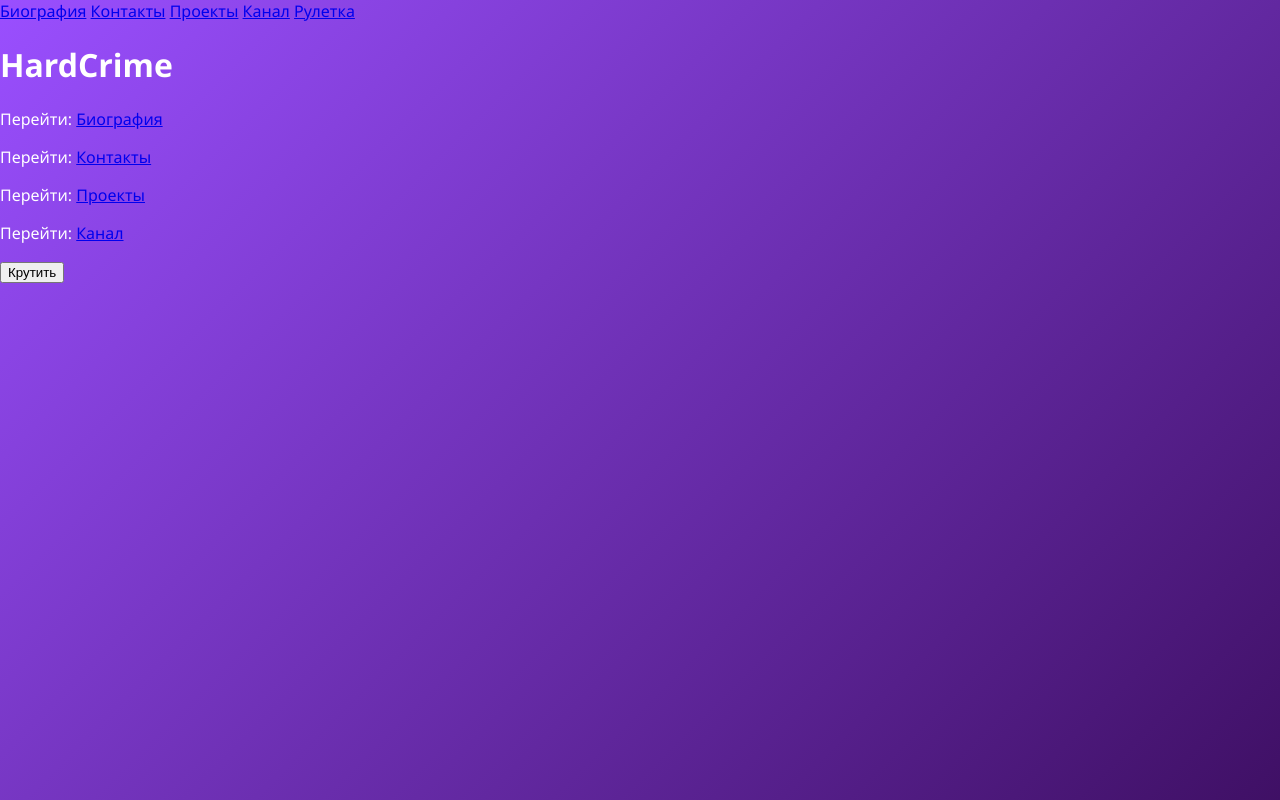
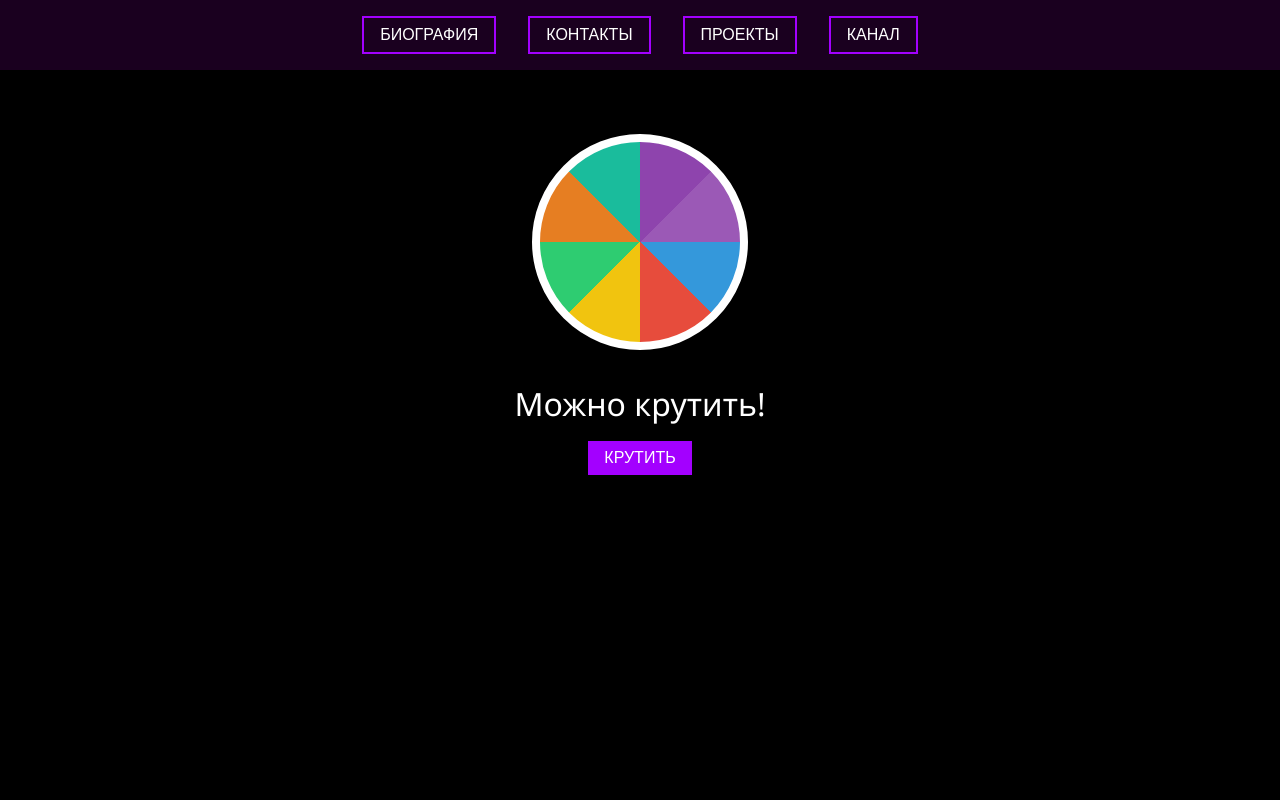
Before and after one commit to HardCrime/CrimeHard, a plain HTML site: page index.html in a window 1280 px wide. Drawn offline with Linux system fonts and the light colour scheme.

Commit message:
Add files via upload

```diff
--- a/index.html
+++ b/index.html
@@ -1,3 +1,4 @@
+
 <!DOCTYPE html>
 <html lang="ru">
 <head>
@@ -7,42 +8,34 @@
   <link rel="stylesheet" href="style.css" />
 </head>
 <body>
-  <header>
-    <nav class="navbar">
-      <a href="#bio">Биография</a>
-      <a href="#contacts">Контакты</a>
-      <a href="#projects">Проекты</a>
-      <a href="#channel">Канал</a>
-      <a href="#roulette">Рулетка</a>
-    </nav>
-  </header>
+  <nav class="nav">
+    <button onclick="showSection('bio')">БИОГРАФИЯ</button>
+    <button onclick="showSection('contacts')">КОНТАКТЫ</button>
+    <button onclick="showSection('projects')">ПРОЕКТЫ</button>
+    <button onclick="showSection('channel')">КАНАЛ</button>
+  </nav>
 
   <main>
-    <h1 class="glitch" data-text="HardCrime">HardCrime</h1>
-
-    <section class="section" id="bio">
-      <p>Перейти: <a href="https://t.me/avanbiolog" target="_blank">Биография</a></p>
+    <section id="bio" class="content-section">
+      <p>БИОГРАФИЯ:<br><a href="https://t.me/avanbiolog" target="_blank">Перейти</a></p>
     </section>
 
-    <section class="section" id="contacts">
-      <p>Перейти: <a href="https://t.me/VestHardov" target="_blank">Контакты</a></p>
+    <section id="contacts" class="content-section">
+      <p>НАПИСАТЬ МНЕ:<br><a href="https://t.me/VestHardov" target="_blank">@VestHardov</a></p>
     </section>
 
-    <section class="section" id="projects">
-      <p>Перейти: <a href="https://t.me/+_qjY_Dqsb9E3YTE5" target="_blank">Проекты</a></p>
+    <section id="projects" class="content-section">
+      <p>ПРОЕКТ «ВОСХОЖДЕНИЕ»:<br><a href="https://t.me/+_qjY_Dqsb9E3YTE5" target="_blank">Smotretz</a></p>
     </section>
 
-    <section class="section" id="channel">
-      <p>Перейти: <a href="https://t.me/ReturnCrimeSquad" target="_blank">Канал</a></p>
+    <section id="channel" class="content-section">
+      <p>КАНАЛ:<br><a href="https://t.me/ReturnCrimeSquad" target="_blank">Перейти</a></p>
     </section>
 
-    <section class="section" id="roulette">
-      <div class="roulette-wrapper">
-        <div class="wheel" id="wheel"></div>
-        <button id="spinButton" onclick="spin()">Крутить</button>
-        <p id="resultText"></p>
-        <p id="timerText"></p>
-      </div>
+    <section class="roulette-section">
+      <div class="wheel" id="wheel"></div>
+      <p id="timer">00:00:00</p>
+      <button onclick="spin()">КРУТИТЬ</button>
     </section>
   </main>
 
--- a/script.js
+++ b/script.js
@@ -1,7 +1,52 @@
-const prizes = [
-  "Деф навсегда", "Деф на неделю", "Деф на 1 раз",
-  "Скидка 25% на всё", "Скидка 25% на обучение",
-  "Обучение ручному осинту", "1 бесплатный сват",
-  "Подписка на гб на неделю", "Ничего", "Ничего", "Ничего"
-];
-...
+
+const prizes = ["Приз 1", "Приз 2", "Приз 3", "Приз 4", "Приз 5", "Приз 6", "Приз 7", "Ничего"];
+let lastSpin = localStorage.getItem("lastSpin");
+
+function showSection(id) {
+  document.querySelectorAll('.content-section').forEach(section => section.style.display = 'none');
+  document.getElementById(id).style.display = 'block';
+}
+
+function updateTimer() {
+  const timer = document.getElementById('timer');
+  const now = new Date().getTime();
+  if (!lastSpin) {
+    timer.textContent = "Можно крутить!";
+    return;
+  }
+
+  const nextSpin = parseInt(lastSpin) + 7 * 24 * 60 * 60 * 1000;
+  const timeLeft = nextSpin - now;
+  if (timeLeft <= 0) {
+    timer.textContent = "Можно крутить!";
+    return;
+  }
+
+  const hours = Math.floor((timeLeft / (1000 * 60 * 60)) % 24);
+  const minutes = Math.floor((timeLeft / (1000 * 60)) % 60);
+  const seconds = Math.floor((timeLeft / 1000) % 60);
+
+  timer.textContent = `${hours.toString().padStart(2, "0")}:${minutes.toString().padStart(2, "0")}:${seconds.toString().padStart(2, "0")}`;
+}
+
+function spin() {
+  const now = new Date().getTime();
+  if (lastSpin && now - parseInt(lastSpin) < 7 * 24 * 60 * 60 * 1000) {
+    alert("Можно крутить только раз в 7 дней!");
+    return;
+  }
+
+  const angle = 360 * 5 + Math.floor(Math.random() * 360);
+  document.getElementById("wheel").style.transform = `rotate(${angle}deg)`;
+  const sector = Math.floor((angle % 360) / (360 / prizes.length));
+  const prize = prizes[sector];
+
+  setTimeout(() => {
+    alert("Вы выиграли: " + prize);
+    lastSpin = now.toString();
+    localStorage.setItem("lastSpin", lastSpin);
+  }, 4500);
+}
+
+setInterval(updateTimer, 1000);
+updateTimer();
--- a/style.css
+++ b/style.css
@@ -1,10 +1,76 @@
+
 body {
   margin: 0;
   font-family: 'Segoe UI', sans-serif;
-  background: linear-gradient(-45deg, #2e004f, #6a0dad, #3e0f63, #9a4fff);
-  background-size: 400% 400%;
-  animation: gradientShift 15s ease infinite;
+  background: #000;
   color: white;
-  overflow-x: hidden;
+  text-align: center;
 }
-...
+
+.nav {
+  display: flex;
+  justify-content: center;
+  gap: 2rem;
+  background-color: #1a001f;
+  padding: 1rem;
+}
+
+.nav button {
+  background: transparent;
+  border: 2px solid #a300ff;
+  color: white;
+  padding: 0.5rem 1rem;
+  cursor: pointer;
+  font-size: 1rem;
+}
+
+.nav button:hover {
+  background-color: #a300ff;
+  color: black;
+}
+
+.content-section {
+  display: none;
+  margin-top: 2rem;
+  border: 1px solid #a300ff;
+  padding: 2rem;
+  box-shadow: 0 0 20px #a300ff;
+}
+
+.content-section a {
+  color: #a300ff;
+  text-decoration: underline;
+}
+
+.roulette-section {
+  margin-top: 4rem;
+}
+
+.wheel {
+  width: 200px;
+  height: 200px;
+  margin: 0 auto 1rem;
+  border-radius: 50%;
+  border: 8px solid #fff;
+  background: conic-gradient(#8e44ad 0% 12.5%, #9b59b6 12.5% 25%, #3498db 25% 37.5%, #e74c3c 37.5% 50%, #f1c40f 50% 62.5%, #2ecc71 62.5% 75%, #e67e22 75% 87.5%, #1abc9c 87.5% 100%);
+  transition: transform 4s cubic-bezier(0.17, 0.67, 0.83, 0.67);
+}
+
+button {
+  background-color: #a300ff;
+  border: none;
+  padding: 0.5rem 1rem;
+  font-size: 1rem;
+  color: white;
+  cursor: pointer;
+}
+
+button:hover {
+  background-color: white;
+  color: #a300ff;
+}
+
+#timer {
+  font-size: 2rem;
+  margin-bottom: 1rem;
+}
```
